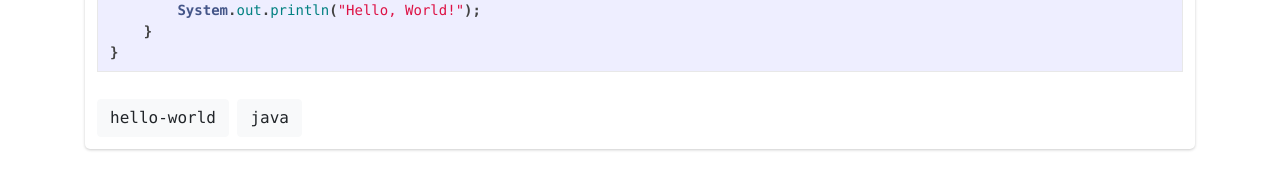
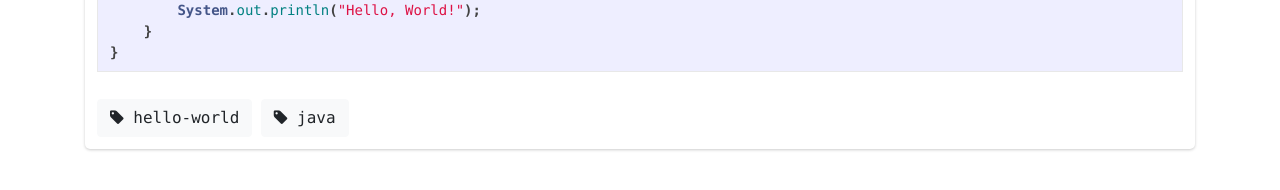
Before and after one commit to jogHar/jogHar.github.io, a Jekyll site: the page built from _posts/2020-06-10-hello-world.md, in a window 1280 px wide. Shown: the part 269-459 px from the top of the page. Built offline with Jekyll 4.4.1, drawn with Linux system fonts in a browser that asks for light colours.

Commit message:
Add: tag icon

```diff
--- a/_layouts/post.html
+++ b/_layouts/post.html
@@ -18,7 +18,9 @@
                         {% capture tag_name %}{{ tag }}{% endcapture %}
                         <a href="/tag/{{ tag_name }}">
                             <code class="highligher-rouge">
-                                <button type="button" class="btn btn-light">{{ tag_name }}</button>
+                                <button type="button" class="btn btn-light">
+                                    <i class="fa fa-tag" aria-hidden="true"></i> {{ tag_name }}
+                                </button>
                             </code>
                         </a>
                     {% endfor %}
```
